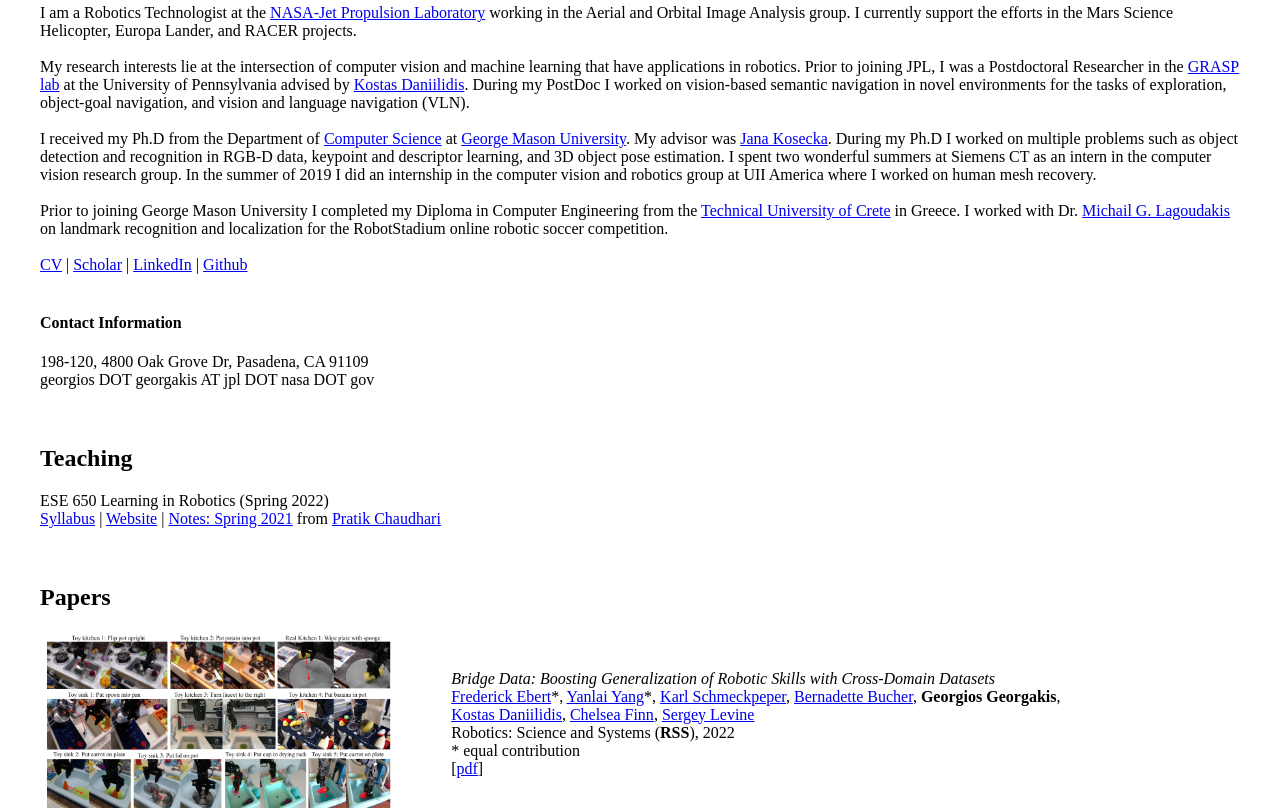
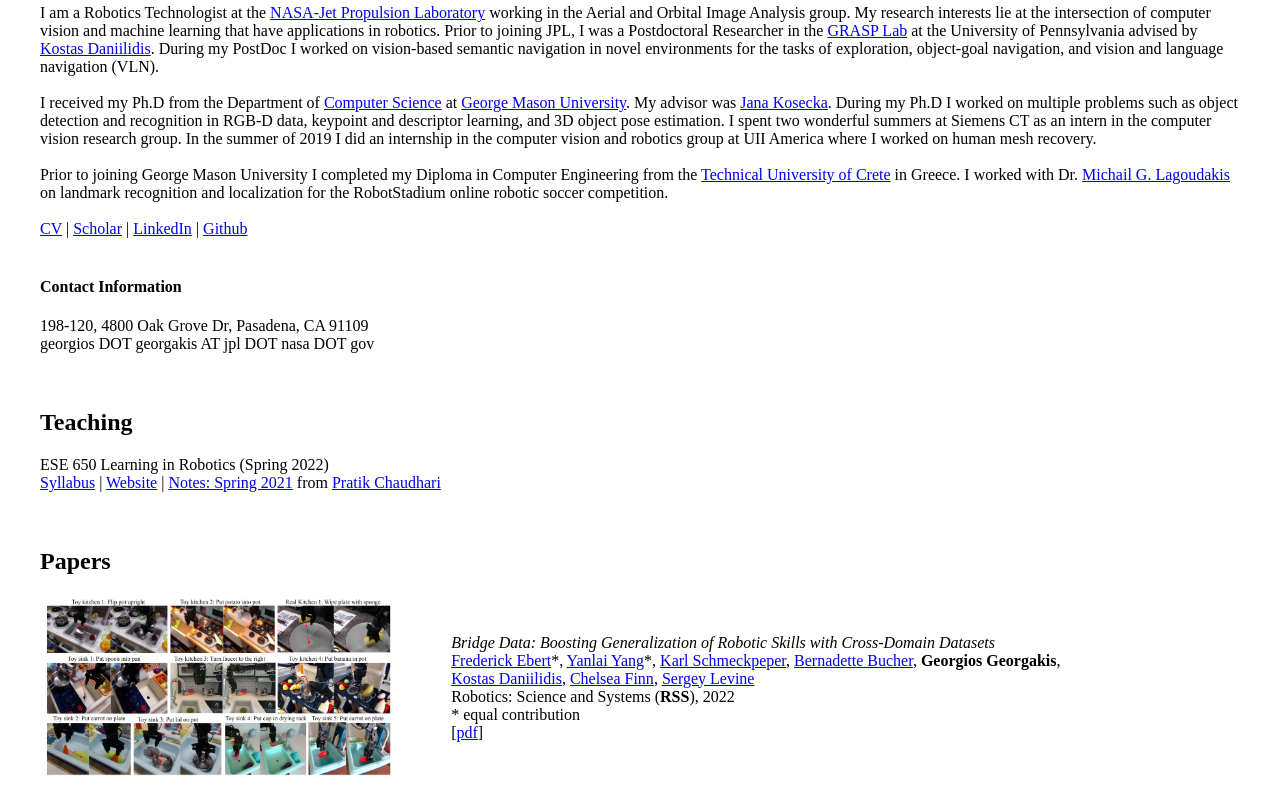
Before and after one commit to ggeorgak11/ggeorgak11.github.io, a plain HTML site: page index.html in a window 1280 px wide. Shown: the part 292-1100 px from the top of the page. Drawn offline with Linux system fonts and the light colour scheme.

Commit message:
updated bio

```diff
--- a/index.html
+++ b/index.html
@@ -9,10 +9,8 @@
 
 <h2>Georgios Georgakis</h2>
 I am a Robotics Technologist at the <a href="https://www.jpl.nasa.gov/">NASA-Jet Propulsion Laboratory</a> working in the Aerial and Orbital Image Analysis group.
-I currently support the efforts in the Mars Science Helicopter, Europa Lander, and RACER projects.
-<br><br>
 My research interests lie at the intersection of computer vision and machine learning that have applications in robotics.
-Prior to joining JPL, I was a Postdoctoral Researcher in the <a href="https://www.grasp.upenn.edu/">GRASP lab</a> at the University of Pennsylvania advised
+Prior to joining JPL, I was a Postdoctoral Researcher in the <a href="https://www.grasp.upenn.edu/">GRASP Lab</a> at the University of Pennsylvania advised
 by <a href="https://www.cis.upenn.edu/~kostas/">Kostas Daniilidis</a>. During my PostDoc I worked on vision-based semantic navigation in novel environments
 for the tasks of exploration, object-goal navigation, and vision and language navigation (VLN).
 <br><br>
```
